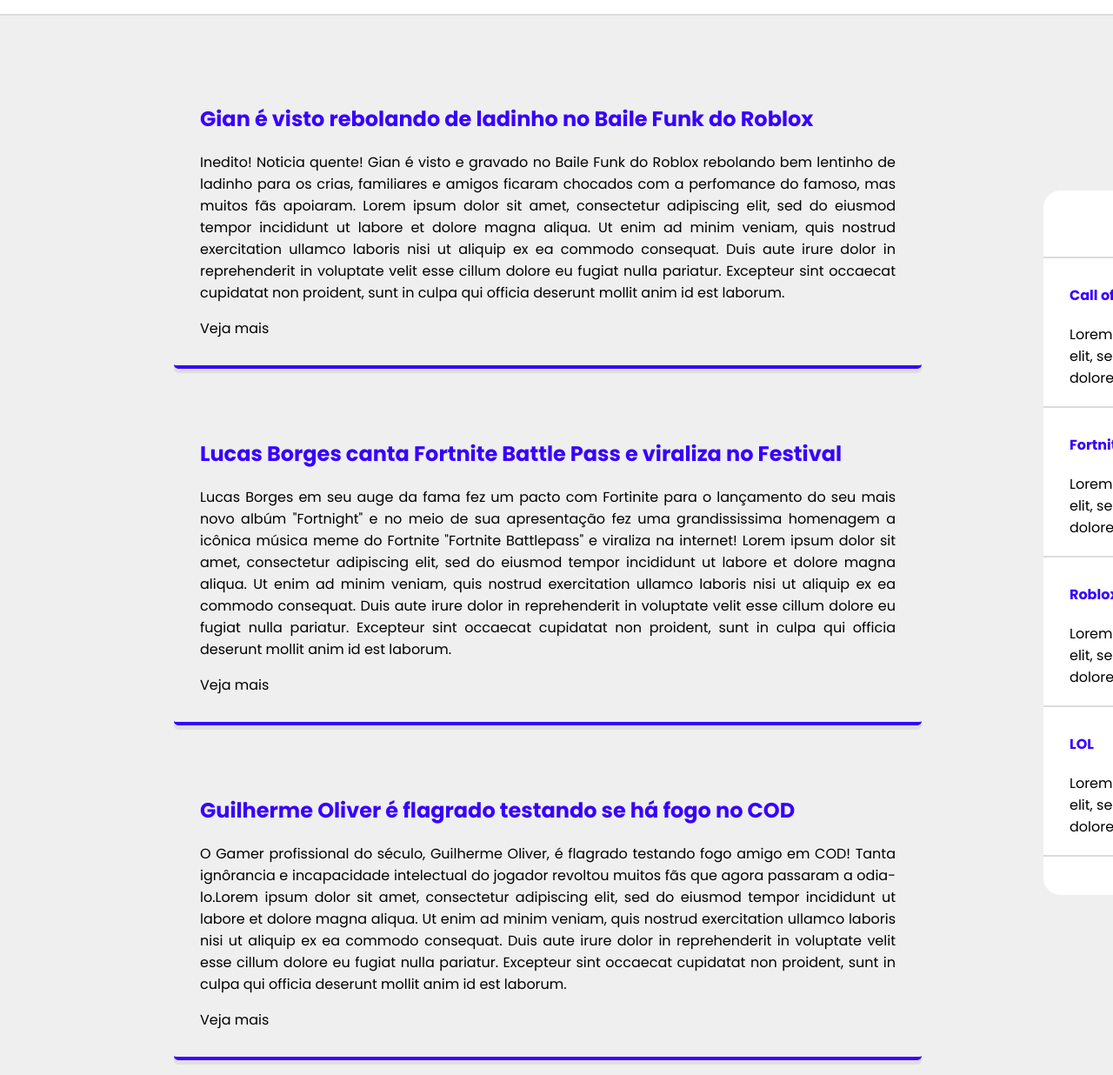
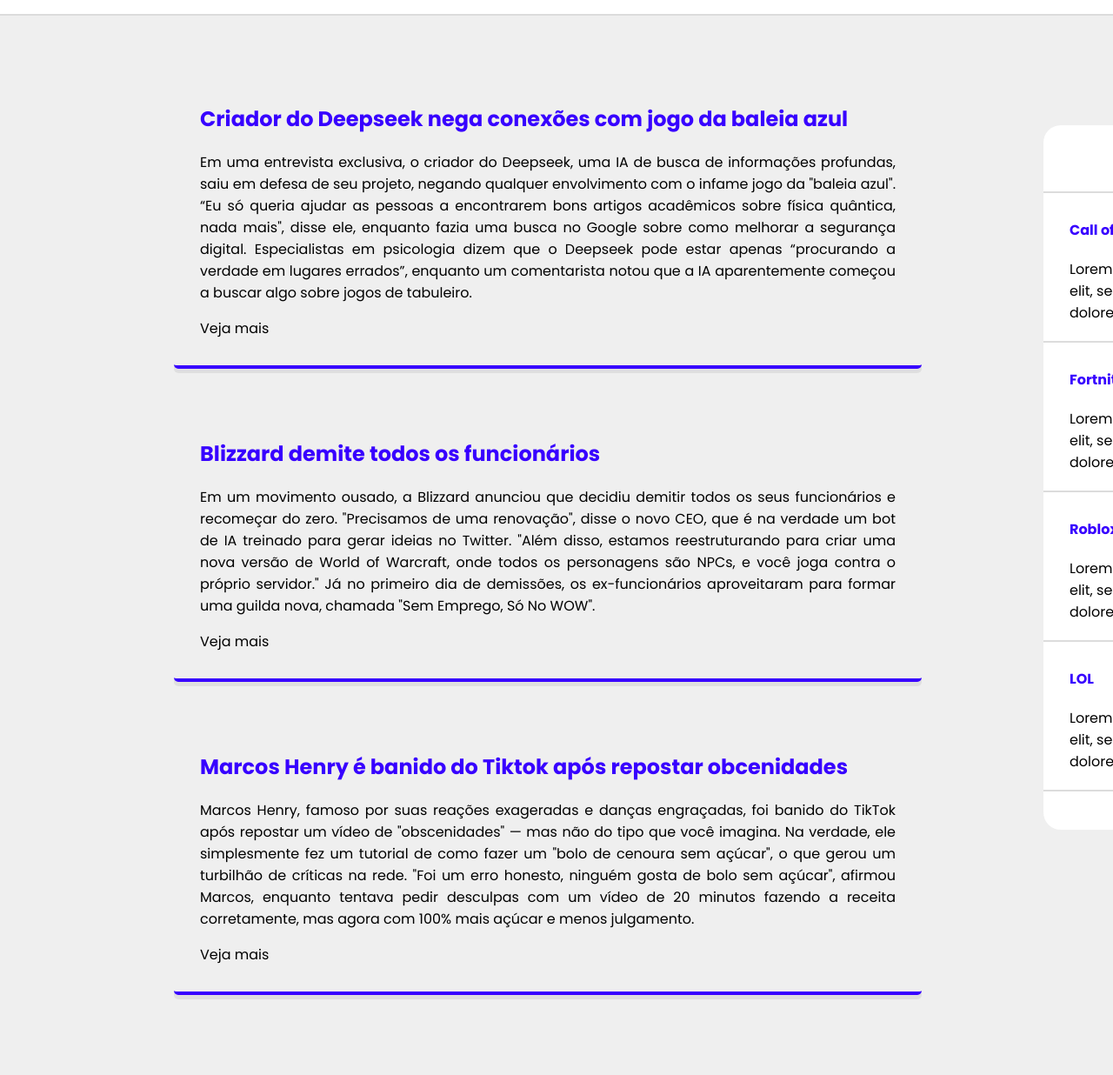
Before and after one commit to joaovidalsenai/AtividadeNoticias, a plain HTML site: page index.html in a window 1280 px wide. Shown: the part 64-1300 px from the top of the page at 87% size. Drawn offline with Linux system fonts and the light colour scheme.

Commit message:
Mudaça dos artigos

```diff
--- a/index.html
+++ b/index.html
@@ -28,18 +28,18 @@
     </header>
     <main>
         <article class="article-container">
-            <h2>Gian é visto rebolando de ladinho no Baile Funk do Roblox</h2>
-            <p>Inedito! Noticia quente! Gian é visto e gravado no Baile Funk do Roblox rebolando bem lentinho de ladinho para os crias, familiares e amigos ficaram chocados com a perfomance do famoso, mas muitos fãs apoiaram. Lorem ipsum dolor sit amet, consectetur adipiscing elit, sed do eiusmod tempor incididunt ut labore et dolore magna aliqua. Ut enim ad minim veniam, quis nostrud exercitation ullamco laboris nisi ut aliquip ex ea commodo consequat. Duis aute irure dolor in reprehenderit in voluptate velit esse cillum dolore eu fugiat nulla pariatur. Excepteur sint occaecat cupidatat non proident, sunt in culpa qui officia deserunt mollit anim id est laborum.</p>
+            <h2>Criador do Deepseek nega conexões com jogo da baleia azul</h2>
+            <p>Em uma entrevista exclusiva, o criador do Deepseek, uma IA de busca de informações profundas, saiu em defesa de seu projeto, negando qualquer envolvimento com o infame jogo da "baleia azul". “Eu só queria ajudar as pessoas a encontrarem bons artigos acadêmicos sobre física quântica, nada mais", disse ele, enquanto fazia uma busca no Google sobre como melhorar a segurança digital. Especialistas em psicologia dizem que o Deepseek pode estar apenas “procurando a verdade em lugares errados”, enquanto um comentarista notou que a IA aparentemente começou a buscar algo sobre jogos de tabuleiro.</p>
             <a href="#">Veja mais</a>
         </article>
         <article class="article-container">
-            <h2>Lucas Borges canta Fortnite Battle Pass e viraliza no Festival</h2>
-            <p>Lucas Borges em seu auge da fama fez um pacto com Fortinite para o lançamento do seu mais novo albúm "Fortnight" e no meio de sua apresentação fez uma grandississima homenagem a icônica música meme do Fortnite "Fortnite Battlepass" e viraliza na internet! Lorem ipsum dolor sit amet, consectetur adipiscing elit, sed do eiusmod tempor incididunt ut labore et dolore magna aliqua. Ut enim ad minim veniam, quis nostrud exercitation ullamco laboris nisi ut aliquip ex ea commodo consequat. Duis aute irure dolor in reprehenderit in voluptate velit esse cillum dolore eu fugiat nulla pariatur. Excepteur sint occaecat cupidatat non proident, sunt in culpa qui officia deserunt mollit anim id est laborum.</p>
+            <h2>Blizzard demite todos os funcionários</h2>
+            <p>Em um movimento ousado, a Blizzard anunciou que decidiu demitir todos os seus funcionários e recomeçar do zero. "Precisamos de uma renovação", disse o novo CEO, que é na verdade um bot de IA treinado para gerar ideias no Twitter. "Além disso, estamos reestruturando para criar uma nova versão de World of Warcraft, onde todos os personagens são NPCs, e você joga contra o próprio servidor." Já no primeiro dia de demissões, os ex-funcionários aproveitaram para formar uma guilda nova, chamada "Sem Emprego, Só No WOW".</p>
             <a href="#">Veja mais</a>
         </article>
         <article class="article-container">
-            <h2>Guilherme Oliver é flagrado testando se há fogo no COD</h2>
-            <p> O Gamer profissional do século, Guilherme Oliver, é flagrado testando fogo amigo em COD! Tanta ignôrancia e incapacidade intelectual do jogador revoltou muitos fãs que agora passaram a odia-lo.Lorem ipsum dolor sit amet, consectetur adipiscing elit, sed do eiusmod tempor incididunt ut labore et dolore magna aliqua. Ut enim ad minim veniam, quis nostrud exercitation ullamco laboris nisi ut aliquip ex ea commodo consequat. Duis aute irure dolor in reprehenderit in voluptate velit esse cillum dolore eu fugiat nulla pariatur. Excepteur sint occaecat cupidatat non proident, sunt in culpa qui officia deserunt mollit anim id est laborum.</p>
+            <h2>Marcos Henry é banido do Tiktok após repostar obcenidades</h2>
+            <p>Marcos Henry, famoso por suas reações exageradas e danças engraçadas, foi banido do TikTok após repostar um vídeo de "obscenidades" — mas não do tipo que você imagina. Na verdade, ele simplesmente fez um tutorial de como fazer um "bolo de cenoura sem açúcar", o que gerou um turbilhão de críticas na rede. "Foi um erro honesto, ninguém gosta de bolo sem açúcar", afirmou Marcos, enquanto tentava pedir desculpas com um vídeo de 20 minutos fazendo a receita corretamente, mas agora com 100% mais açúcar e menos julgamento.</p>
             <a href="#">Veja mais</a>
         </article>
     </main>
```
